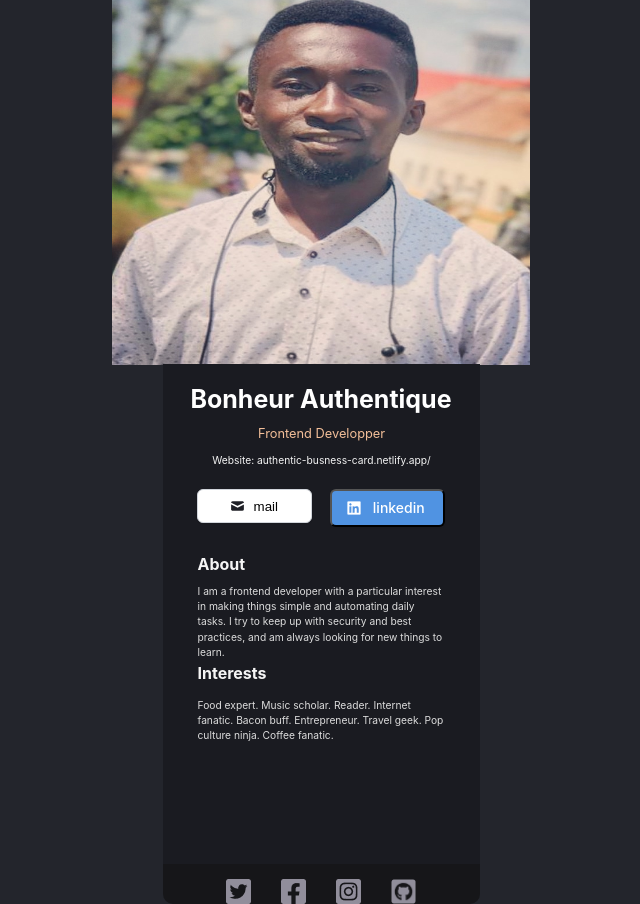
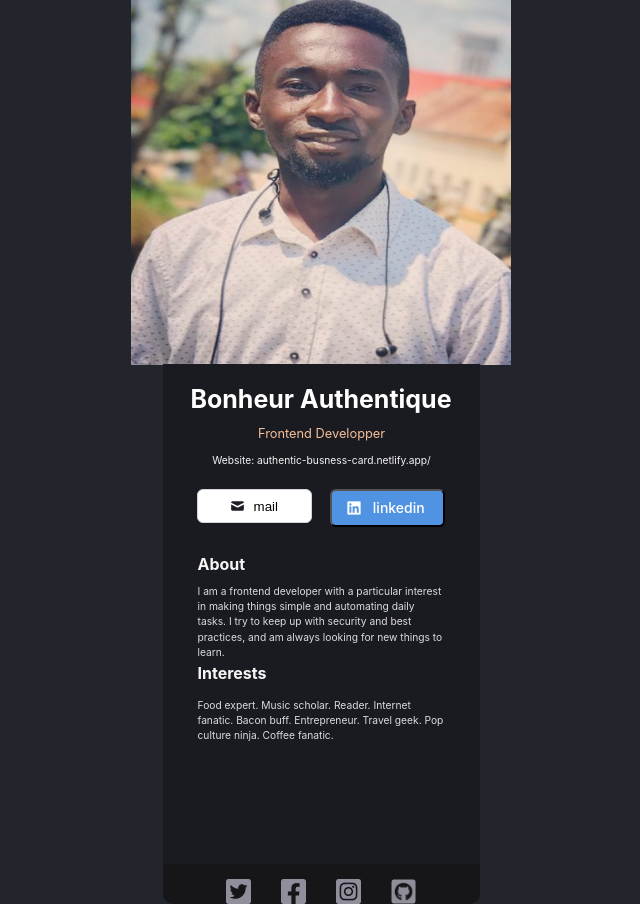
Before and after one commit to Bonheur93/React-Busness, a React (Create React App) app in the folder busness-card/: page / in a window 1280 px wide. Shown: the whole page, without its empty margins (319-959 px from the left). Built offline with nearby package versions, Linux system fonts and the light colour scheme.

Commit message:
Responsive691px

```diff
--- a/busness-card/src/App.css
+++ b/busness-card/src/App.css
@@ -45,7 +45,7 @@
   background: #23252C;
 } */
 .bon{
-  width: 52.2vh;
+  width: 47.5vh;
   height: 50vh;
   border-top-right-radius: 20px 20px;
   border-top-left-radius:20px 20px;
```
